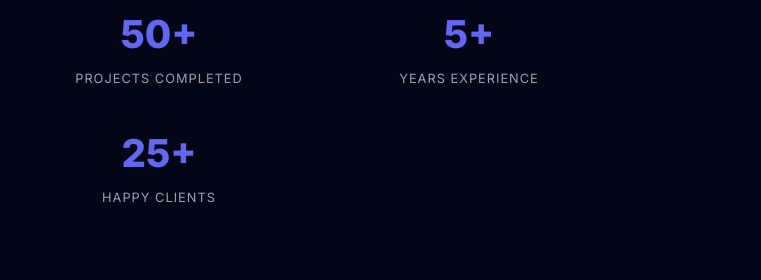
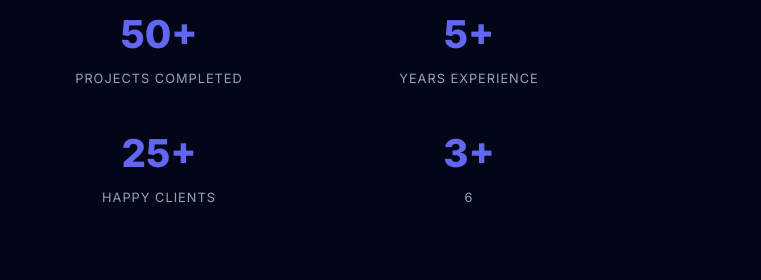
Before and after one commit to Jaison-Abraham/FilmMakingPortfolio, a plain HTML site: page index.html in a window 1280 px wide. Shown: the part 1620-1900 px from the top of the page, 0-761 px from the left. Drawn offline with Linux system fonts and the light colour scheme; grey boxes are pictures that could not be loaded.

Commit message:
Update index.html

```diff
--- a/index.html
+++ b/index.html
@@ -95,10 +95,10 @@
                 <span class="stat-number">25</span>
                 <span class="stat-label">Happy Clients</span>
               </div>
-              <!-- <div class="stat-item">
-                <span class="stat-number">2</span>
-                <span class="stat-label">Awards</span>
-              </div> -->
+              <div class="stat-item">
+                <span class="stat-number">3</span>
+                <span class="stat-label">6</span>
+              </div>
             </div>
           </div>
           <div class="profile-section">
```
